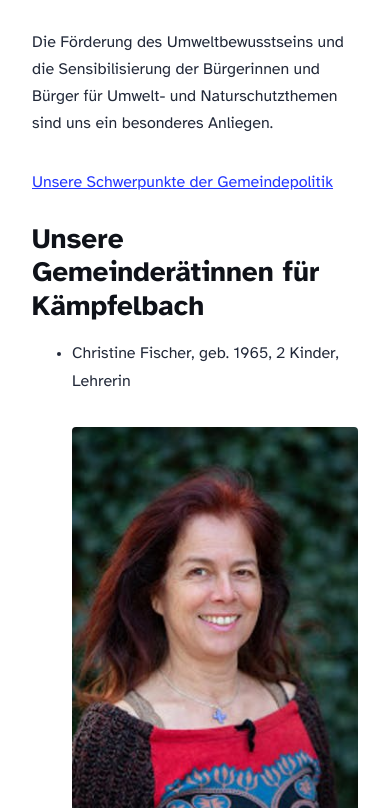
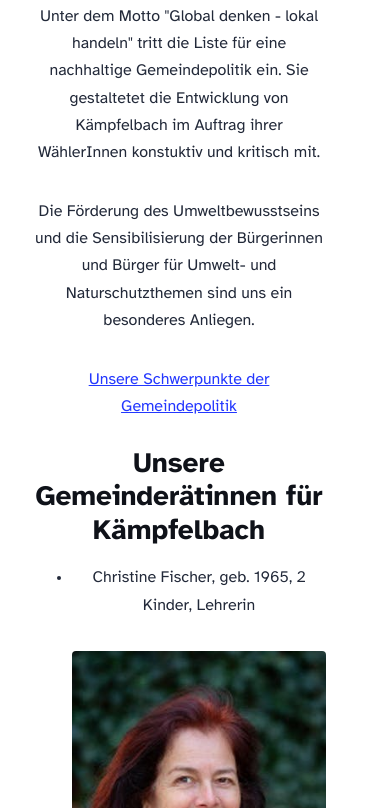
Before and after one commit to Lennart01/mum-kaempfelbach, an Astro site: page /about in a window 390 px wide. Shown: the part 1192-2000 px from the top of the page. Built offline with nearby package versions, Linux system fonts and the light colour scheme; Astro itself is replaced by a stand-in of ours.

Commit message:
improved mobile css

```diff
--- a/src/pages/index.astro
+++ b/src/pages/index.astro
@@ -4,6 +4,7 @@ import Header from "../components/Header.astro";
 import Footer from "../components/Footer.astro";
 import { SITE_TITLE, SITE_DESCRIPTION } from "../consts";
 import { getCollection } from "astro:content";
+import "../styles/landing_page.css";
 
 // get newest 2 posts
 const posts = (await getCollection("blog"))
--- a/src/styles/global.css
+++ b/src/styles/global.css
@@ -129,10 +129,13 @@ hr {
 @media (max-width: 720px) {
     body {
         font-size: 18px;
+		text-align: center;
     }
     main {
-        width: auto;
+        width: 100%;
+		max-width: 100%;
         padding: 1em;
+		box-sizing: border-box;
     }
     h1 {
         font-size: 2.5em;
--- /dev/null
+++ b/src/styles/landing_page.css
@@ -0,0 +1,64 @@
+ul {
+display: flex;
+flex-wrap: wrap;
+gap: 2rem;
+list-style-type: none;
+margin: 0;
+padding: 0;
+}
+ul li {
+width: calc(50% - 1rem);
+}
+ul li * {
+text-decoration: none;
+transition: 0.2s ease;
+}
+ul li:first-child {
+width: 100%;
+margin-bottom: 1rem;
+text-align: center;
+}
+ul li:first-child img {
+width: 100%;
+}
+ul li:first-child .title {
+font-size: 2.369rem;
+}
+ul li img {
+margin-bottom: 0.5rem;
+border-radius: 12px;
+}
+ul li a {
+display: block;
+}
+.title {
+margin: 0;
+color: rgb(var(--black));
+line-height: 1;
+}
+.date {
+margin: 0;
+color: rgb(var(--gray));
+}
+ul li a:hover h4,
+ul li a:hover .date {
+color: rgb(var(--accent));
+}
+ul a:hover img {
+box-shadow: var(--box-shadow);
+}
+@media (max-width: 720px) {
+ul {
+    gap: 0.5em;
+}
+ul li {
+    width: 100%;
+    text-align: center;
+}
+ul li:first-child {
+    margin-bottom: 0;
+}
+ul li:first-child .title {
+    font-size: 1.563em;
+}
+}
```
